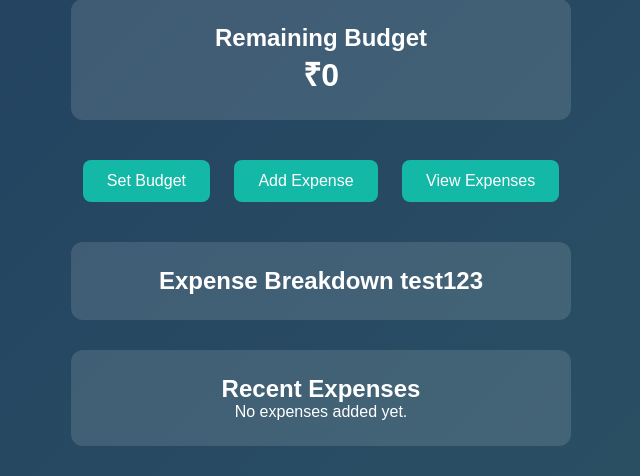
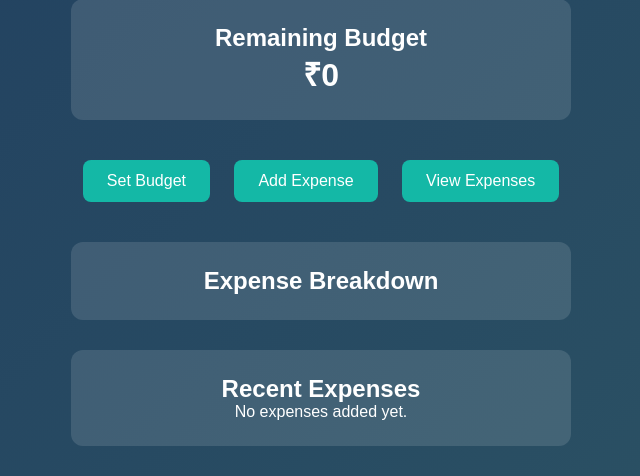
Before and after one commit to fizagit/django-expense-tracker, a Django app: page /dashboard/ in a window 1280 px wide. Shown: the part 584-1060 px from the top of the page, without its empty margins (319-959 px from the left). Run offline with Django 5.2, Linux system fonts and the light colour scheme; the visitor is signed in with stand-in values (Sample User, id 1); data that the repository does not hold is empty.

Commit message:
rearranged 1

```diff
--- a/expenseapp/templates/dashboard.html
+++ b/expenseapp/templates/dashboard.html
@@ -64,7 +64,7 @@
 
 <!-- PIE CHART -->
 <div class="dashboard-card">
-    <h2>Expense Breakdown test123</h2>
+    <h2>Expense Breakdown </h2>
     <canvas id="expenseChart"></canvas>
 </div>
 
```
